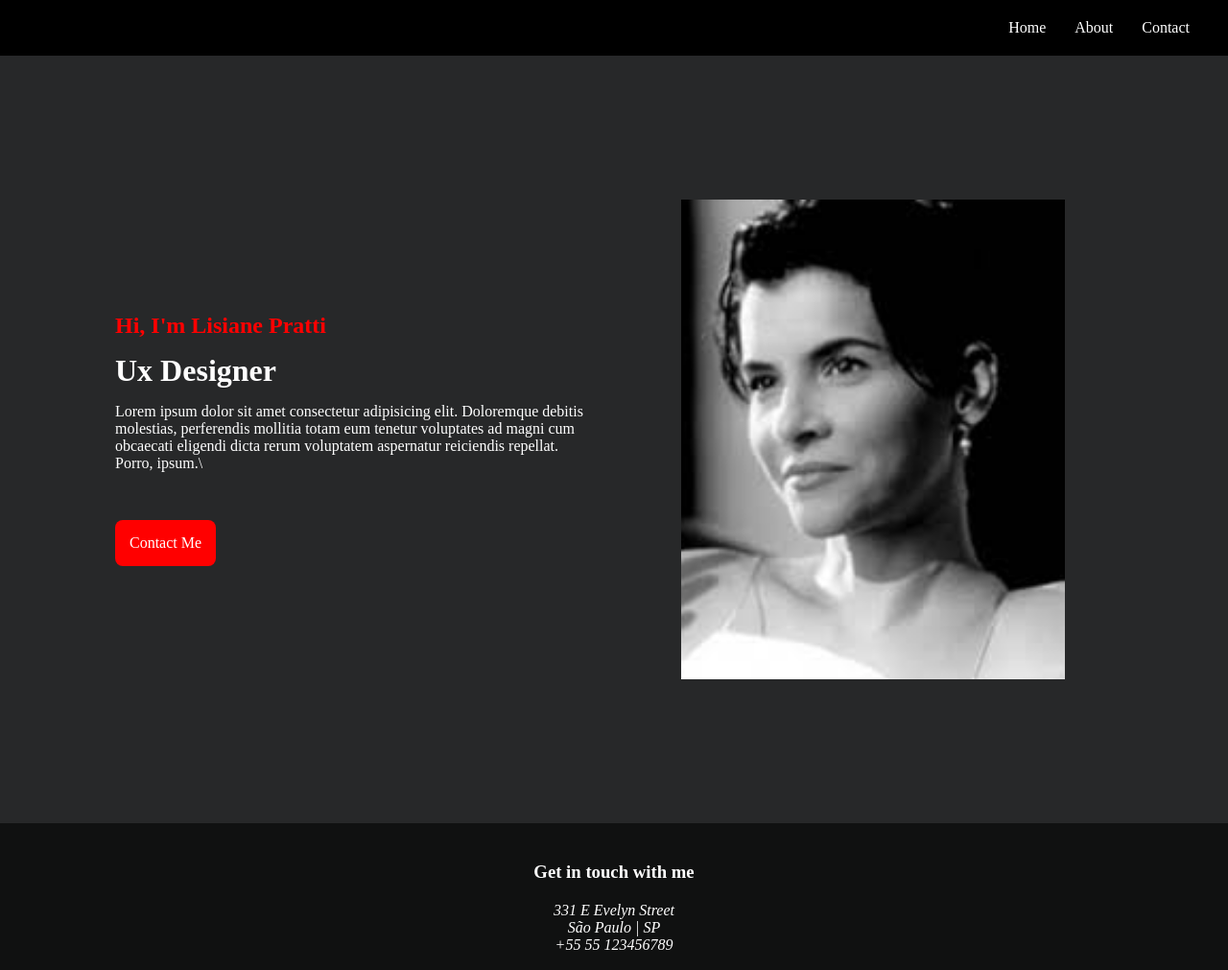
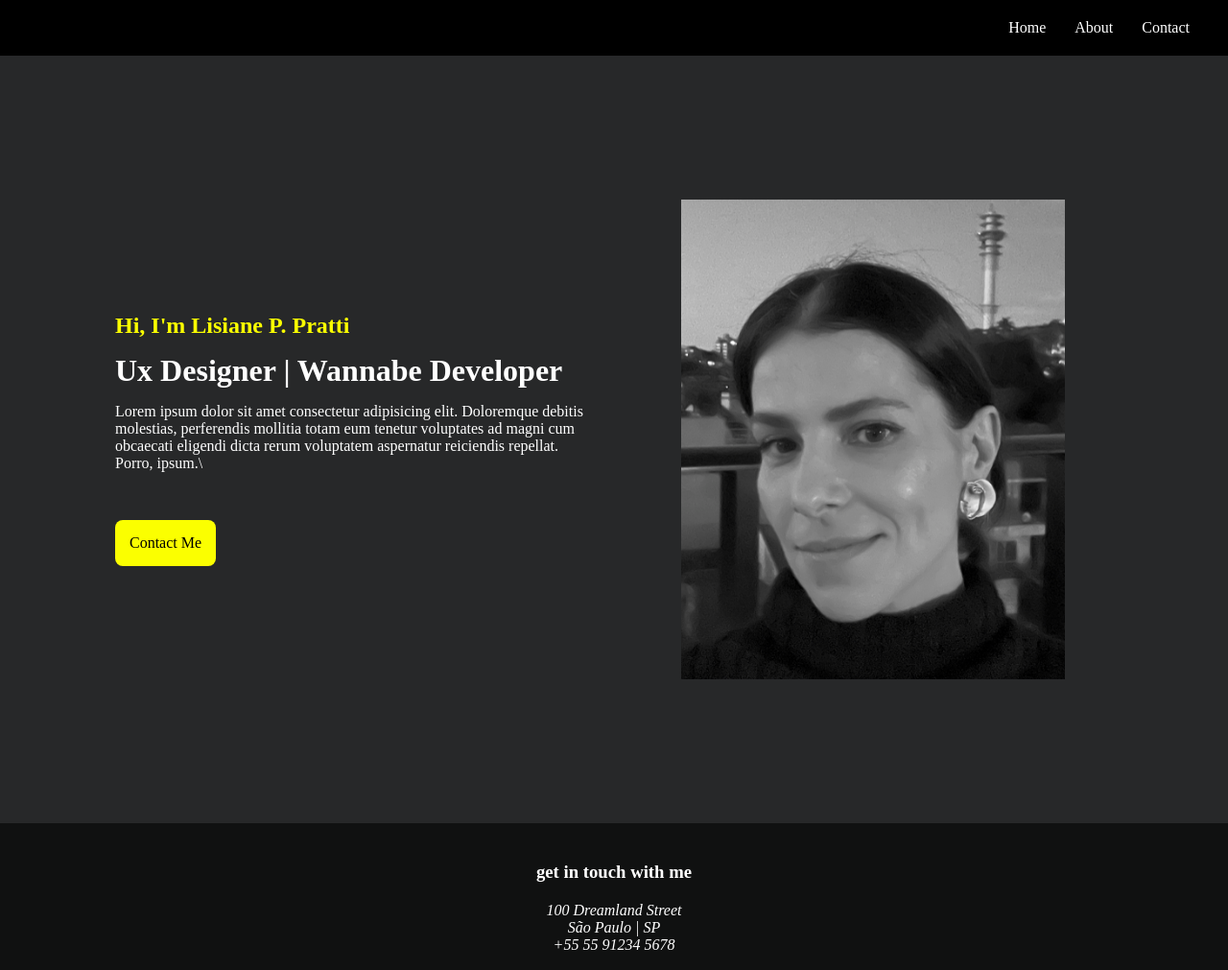
Before and after one commit to lisilane/Curriculum, a plain HTML site: page curriculum.html in a window 1280 px wide. Shown: the top 1011 px of the page at 96% size. Drawn offline with Linux system fonts and the light colour scheme.

Commit message:
Teste pós apagamento

```diff
--- a/css/curriculum.css
+++ b/css/curriculum.css
@@ -45,10 +45,18 @@ a {
     justify-content: center;
 }
 
+.reflection {
+    -webkit-transform: scaleX(-1);
+    -moz-transform: scaleX(-1);
+    -o-transform: scaleX(-1);
+    -ms-transform: scaleX(-1);
+    transform: scaleX(-1);
+}
+
 .btn {
     margin-top: 50px;
     color: white;
-    background-color: red;
+    background-color: rgb(251, 255, 0);
     padding: 15px;
     border-radius: 8px;
     width: fit-content;
--- a/index.html
+++ b/curriculum.html
@@ -24,25 +24,25 @@
         </nav>
         <header>
             <div class="informations-box" id="About">
-                <h2 style="color: red;">Hi, I'm Lisiane Pratti</h2>
-                <h1 style="max-width: 400px; margin-top: 15px;">Ux Designer</h1>
+                <h2 style="color: rgb(251, 255, 0);">Hi, I'm Lisiane P. Pratti</h2>
+                <h1 style="max-width: 500px; margin-top: 15px;">Ux Designer | Wannabe Developer</h1>
                 <p style="margin-top: 15px;">Lorem ipsum dolor sit amet consectetur adipisicing elit. Doloremque debitis molestias, perferendis mollitia totam eum tenetur voluptates ad magni cum obcaecati eligendi dicta rerum voluptatem aspernatur reiciendis repellat. Porro, ipsum.\</p>
                 <div class="btn">
-                    <a href="mailto:tayna@espressolabs.com.br?subject=Quero te contratar&body=Achei seu site muito bom, vamos conversar">Contact Me</a>
+                    <a href="mailto:tayna@espressolabs.com.br?subject=Quero te contratar&body=Achei seu site muito bom, vamos conversar" style="color: black;">Contact Me</a>
                 </div>
             </div>
             <div class="profile-picture-box">
-                <img style="width: 400px; height: 500px; object-fit: cover;" src="./image/profilepic.jpg">
+                <img style="width: 400px; height: 500px; object-fit: cover;" class="reflection" src="./image/profilepic.png">
             </div>
         </header>
         <footer id="Contact" style="color: white; padding-right: 120px; padding-left: 120px; padding-bottom: 40px; padding-top: 40px; text-align: center; display: flex; flex-direction: column; row-gap: 20px;">
-            <h3>Get in touch with me</h3>
+            <h3>get in touch with me</h3>
             <address>
-                331 E Evelyn Street
+                100 Dreamland Street
                 <br>
                 São Paulo | SP
                 <br>
-                +55 55 123456789
+                +55 55 91234 5678
             </address>
             <div>
                 <div class="social">
```
Also changed, not shown: image/profilepic.jpg (deleted), image/profilepic.png (added).
